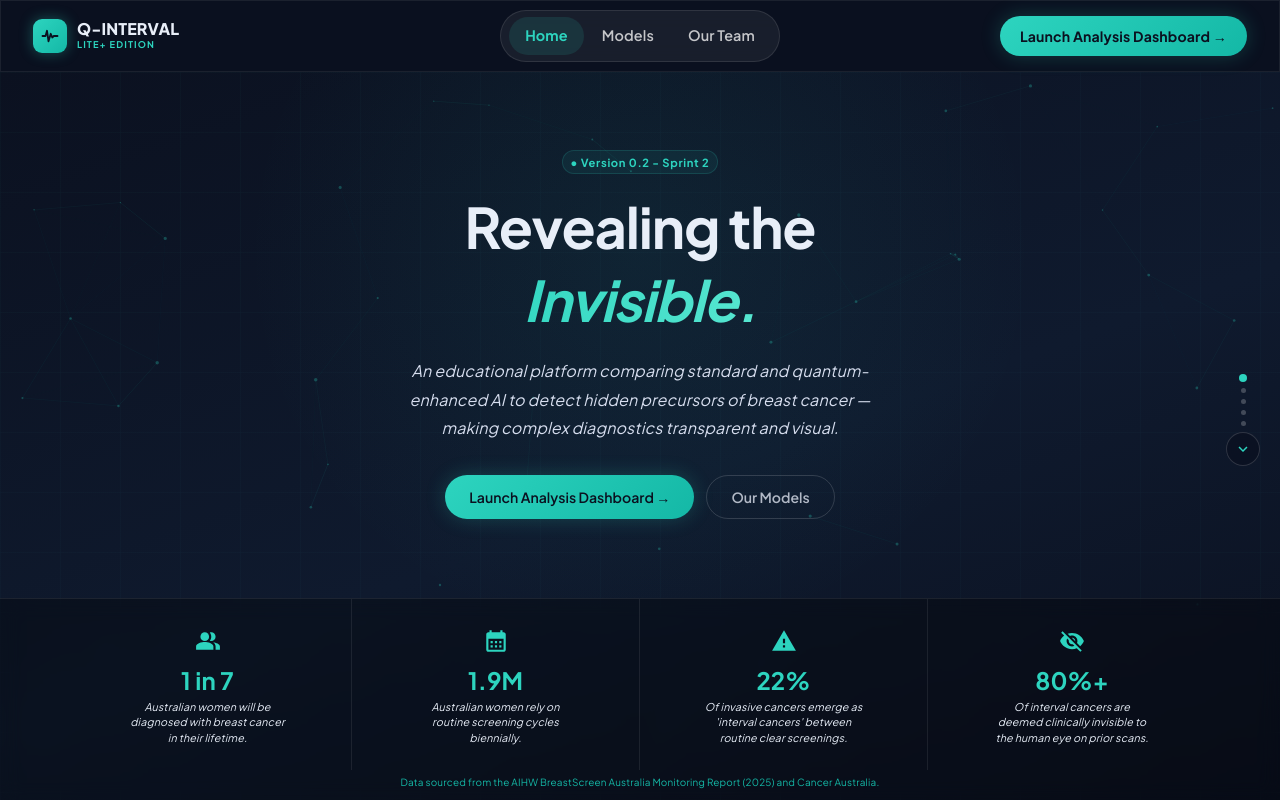
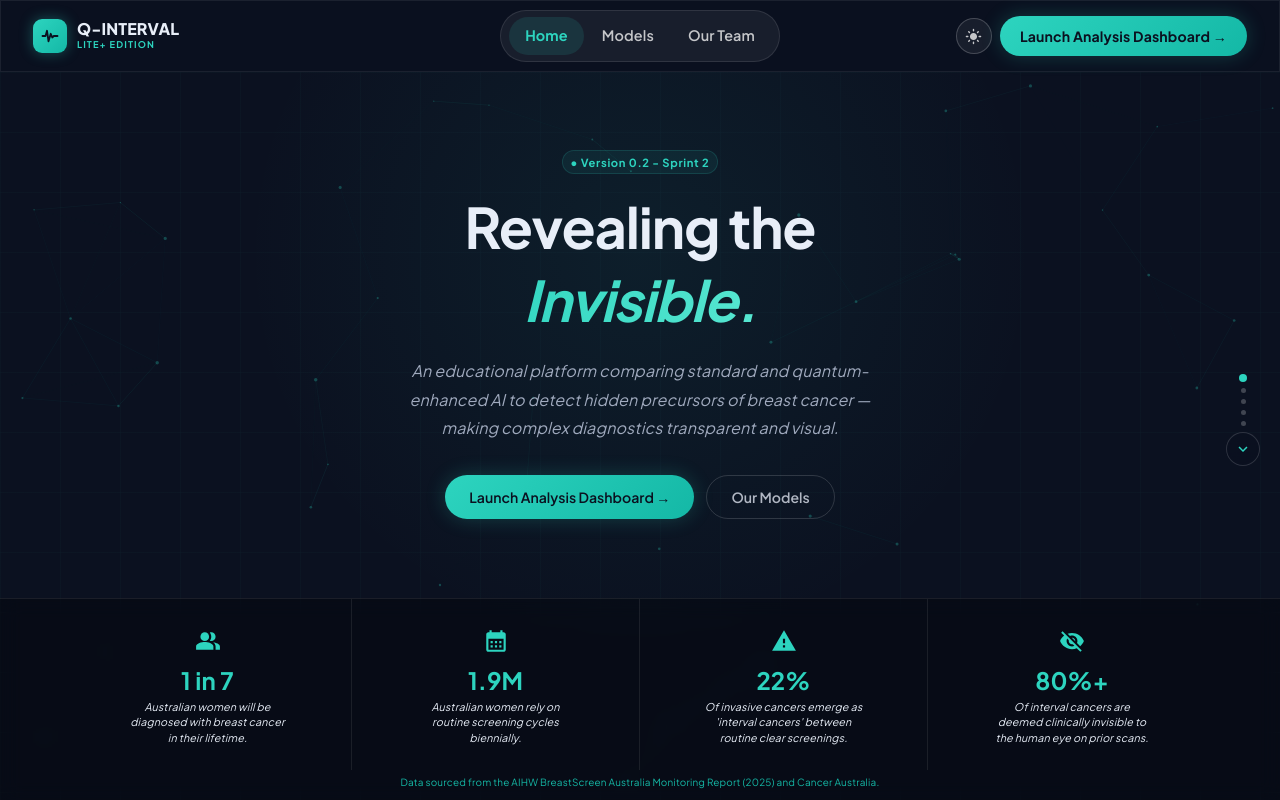
Before and after one commit to Nico-Gerber/Q-INTERVAL-Lite, a React (Create React App) app: page / in a window 1280 px wide. Shown: the top 800 px of the page. Built offline with nearby package versions, Linux system fonts and the light colour scheme.

Commit message:
Implemented basic Light/Dark mode functionality
Reads saved preference, saves state

```diff
--- a/src/App.js
+++ b/src/App.js
@@ -1,4 +1,4 @@
-import React, { useEffect } from 'react';
+import React, { useEffect, useMemo, useState, createContext, useContext } from 'react';
 import { Routes, Route, useLocation } from 'react-router-dom';
 import { ThemeProvider, createTheme, CssBaseline } from '@mui/material';
 import './App.css';
@@ -10,124 +10,31 @@ import Models from './pages/models';
 import OurTeam from './pages/ourteam';
 import Analysis from './pages/analysis';
 
+export const ColorModeContext = createContext({ toggleColorMode: () => {}, mode: 'dark' });
+export const useColorMode = () => useContext(ColorModeContext);
+
 function ScrollToTop() {
   const { pathname } = useLocation();
   useEffect(() => { window.scrollTo(0, 0); }, [pathname]);
   return null;
 }
 
-const theme = createTheme({
-  palette: {
-    mode: 'dark',
+// ── Shared across both themes ──────────────────────────────────────────────
+const sharedPalette = {
+  secondary:      { main: '#9333EA', light: '#C084FC', dark: '#7E22CE', contrastText: '#FFFFFF' },
+  cnn:            { main: '#3B82F6', light: '#93C5FD', dark: '#1D4ED8', contrastText: '#FFFFFF' },
+  qml:            { main: '#9333EA', light: '#C084FC', dark: '#7E22CE', contrastText: '#FFFFFF' },
+  classification: { main: '#94A3B8', light: '#CBD5E1', dark: '#64748B', contrastText: '#0B1120' },
+  risk:           { main: '#F59E0B', light: '#FCD34D', dark: '#B45309', contrastText: '#0B1120' },
+  compositeRisk:  { main: '#F97316', light: '#FDBA74', dark: '#C2410C', contrastText: '#0B1120' },
+  sequentialRisk: { main: '#F43F5E', light: '#FDA4AF', dark: '#BE123C', contrastText: '#FFFFFF' },
+  improving:      { main: '#FB923C', light: '#FDBA74', dark: '#EA580C', contrastText: '#0B1120' },
+  comingSoon:     { main: '#64748B', light: '#94A3B8', dark: '#475569', contrastText: '#FFFFFF' },
+  error:          { main: '#EF4444', light: '#FCA5A5', dark: '#B91C1C', contrastText: '#FFFFFF' },
+  warning:        { main: '#FBBF24', light: '#FDE68A', dark: '#D97706', contrastText: '#0B1120' },
+};
 
-    // ── Core brand ──────────────────────────────────────────────────────
-    // Teal — UI chrome only: nav, stepper, buttons, active states, branding
-    primary: {
-      main:         '#2DD4BF',
-      light:        '#5EEAD4',
-      dark:         '#14B8A6',
-      contrastText: '#0B1120',
-    },
-    secondary: {
-      main:         '#9333EA',
-      light:        '#C084FC',
-      dark:         '#7E22CE',
-      contrastText: '#FFFFFF',
-    },
-
-    // ── Model type colours ──────────────────────────────────────────────
-    // Used everywhere a CNN model is mentioned (columns, cards, labels)
-    cnn: {
-      main:         '#3B82F6',
-      light:        '#93C5FD',
-      dark:         '#1D4ED8',
-      contrastText: '#FFFFFF',
-    },
-    // Used everywhere a QML model is mentioned — contrasts CNN intentionally
-    qml: {
-      main:         '#9333EA',
-      light:        '#C084FC',
-      dark:         '#7E22CE',
-      contrastText: '#FFFFFF',
-    },
-
-    // ── Analysis mode colours ───────────────────────────────────────────
-    // Classification — slate grey: industry standard, nothing flashy
-    classification: {
-      main:         '#94A3B8',
-      light:        '#CBD5E1',
-      dark:         '#64748B',
-      contrastText: '#0B1120',
-    },
-    // Risk tab on Models page — amber: sits between orange and rose,
-    // unifies Composite Risk and Sequential Risk under one concept
-    risk: {
-      main:         '#F59E0B',
-      light:        '#FCD34D',
-      dark:         '#B45309',
-      contrastText: '#0B1120',
-    },
-    // Composite Risk Assessment mode — orange: immediate, weighted scoring
-    compositeRisk: {
-      main:         '#F97316',
-      light:        '#FDBA74',
-      dark:         '#C2410C',
-      contrastText: '#0B1120',
-    },
-    // Sequential Future Risk mode — rose: forward-looking, predictive urgency
-    sequentialRisk: {
-      main:         '#F43F5E',
-      light:        '#FDA4AF',
-      dark:         '#BE123C',
-      contrastText: '#FFFFFF',
-    },
-
-    // ── Status colours ──────────────────────────────────────────────────
-    // Active · Improving — warm orange (reuses compositeRisk family feel)
-    improving: {
-      main:         '#FB923C',
-      light:        '#FDBA74',
-      dark:         '#EA580C',
-      contrastText: '#0B1120',
-    },
-    // Coming Soon — muted slate
-    comingSoon: {
-      main:         '#64748B',
-      light:        '#94A3B8',
-      dark:         '#475569',
-      contrastText: '#FFFFFF',
-    },
-
-    // ── Standard MUI ───────────────────────────────────────────────────
-    success: { main: '#2DD4BF' },
-    error: {
-      main:         '#EF4444',
-      light:        '#FCA5A5',
-      dark:         '#B91C1C',
-      contrastText: '#FFFFFF',
-    },
-    warning: {
-      main:         '#FBBF24',
-      light:        '#FDE68A',
-      dark:         '#D97706',
-      contrastText: '#0B1120',
-    },
-
-    // ── Surface ─────────────────────────────────────────────────────────
-    background: {
-      default: '#0B1120',
-      paper:   '#111C2E',
-      hero:    'linear-gradient(160deg, #0B1120 0%, #0F1A2E 55%, #0B1120 100%)',
-    },
-    text: {
-      primary:   '#E8EEF8',
-      secondary: '#d7deef',
-      disabled:  '#4A5568',
-    },
-    divider: 'rgba(255,255,255,0.07)',
-  },
-
-  typography: {
+const sharedTypography = {
   fontFamily: '"Plus Jakarta Sans", sans-serif',
   h1: { fontWeight: 700, letterSpacing: '-0.02em' },
   h2: { fontWeight: 700, letterSpacing: '-0.02em' },
@@ -135,118 +42,198 @@ const theme = createTheme({
   h4: { fontWeight: 700 },
   h5: { fontWeight: 600 },
   h6: { fontWeight: 600 },
-    body1: { fontWeight: 400 },
-    body2: { fontWeight: 400 },
-  },
 
-  shape: { borderRadius: 12 },
+};
 
-  components: {
+const sharedShape = { borderRadius: 12 };
+
+const sharedComponents = (isDark) => ({
   MuiCssBaseline: {
     styleOverrides: {
-        body: { fontFamily: '"Plus Jakarta Sans", sans-serif', backgroundColor: '#0B1120', color: '#E8EEF8' },
+      body: {
+        backgroundColor: isDark ? '#0B1120' : '#D8DEF0',
+        color: isDark ? '#E8EEF8' : '#0F1923',
+        fontFamily: '"Plus Jakarta Sans", sans-serif',
+        overflowX: 'hidden',
+      },
       '*': { fontFamily: '"Plus Jakarta Sans", sans-serif' },
       '*::-webkit-scrollbar': { width: '6px' },
       '*::-webkit-scrollbar-track': { background: 'transparent' },
-        '*::-webkit-scrollbar-thumb': { background: 'rgba(45,212,191,0.2)', borderRadius: '3px' },
-        '*::-webkit-scrollbar-thumb:hover': { background: 'rgba(45,212,191,0.35)' },
+      '*::-webkit-scrollbar-thumb': { background: isDark ? 'rgba(45,212,191,0.2)' : 'rgba(13,148,136,0.35)', borderRadius: '3px' },
+      '*::-webkit-scrollbar-thumb:hover': { background: isDark ? 'rgba(45,212,191,0.35)' : 'rgba(13,148,136,0.55)' },
     },
   },
-    MuiTypography: { styleOverrides: { root: { fontFamily: '"Plus Jakarta Sans", sans-serif' } } },
   MuiButton: {
     styleOverrides: {
       root: { textTransform: 'none', fontWeight: 600, borderRadius: '999px', fontFamily: '"Plus Jakarta Sans", sans-serif' },
       containedPrimary: {
-          background: 'linear-gradient(135deg, #2DD4BF, #14B8A6)',
-          color: '#0B1120',
-          boxShadow: '0 0 20px rgba(45,212,191,0.22)',
-          '&:hover': { background: 'linear-gradient(135deg, #5EEAD4, #2DD4BF)', boxShadow: '0 0 28px rgba(45,212,191,0.32)' },
+        background: isDark
+          ? 'linear-gradient(135deg, #2DD4BF, #14B8A6)'
+          : 'linear-gradient(135deg, #0D9488, #0F766E)',
+        color: isDark ? '#0B1120' : '#FFFFFF',
+        boxShadow: isDark ? '0 0 20px rgba(45,212,191,0.22)' : '0 0 20px rgba(13,148,136,0.3)',
+        '&:hover': {
+          background: isDark
+            ? 'linear-gradient(135deg, #5EEAD4, #2DD4BF)'
+            : 'linear-gradient(135deg, #14B8A6, #0D9488)',
+          boxShadow: isDark ? '0 0 28px rgba(45,212,191,0.32)' : '0 0 28px rgba(13,148,136,0.45)',
+        },
       },
       outlined: {
-          borderColor: 'rgba(255,255,255,0.15)', color: '#E8EEF8',
-          '&:hover': { borderColor: '#2DD4BF', backgroundColor: 'rgba(45,212,191,0.06)' },
+        borderColor: isDark ? 'rgba(255,255,255,0.15)' : 'rgba(15,25,35,0.2)',
+        color: isDark ? '#E8EEF8' : '#0F1923',
+        '&:hover': { borderColor: isDark ? '#2DD4BF' : '#0D9488', backgroundColor: isDark ? 'rgba(45,212,191,0.06)' : 'rgba(13,148,136,0.06)' },
       },
       text: {
-          color: '#8A96B0',
-          '&:hover': { color: '#2DD4BF', backgroundColor: 'rgba(45,212,191,0.06)' },
+        color: isDark ? '#8A96B0' : '#2A3A50',
+        '&:hover': { color: isDark ? '#2DD4BF' : '#0D9488', backgroundColor: isDark ? 'rgba(45,212,191,0.06)' : 'rgba(13,148,136,0.06)' },
       },
     },
   },
-    MuiInputBase: { styleOverrides: { root: { fontFamily: '"Plus Jakarta Sans", sans-serif' } } },
   MuiPaper: {
     styleOverrides: {
-        root: { backgroundImage: 'none', backgroundColor: '#111C2E', border: '1px solid rgba(255,255,255,0.07)' },
+      root: {
+        backgroundImage: 'none',
+        backgroundColor: isDark ? '#111C2E' : '#E4E9F5',
+        border: `1px solid ${isDark ? 'rgba(255,255,255,0.07)' : 'rgba(15,25,35,0.1)'}`,
+        boxShadow: isDark ? 'none' : '0 1px 4px rgba(15,25,35,0.08)',
+      },
     },
   },
   MuiAppBar: {
     styleOverrides: {
       root: {
-          backgroundImage: 'none', backgroundColor: 'rgba(11,17,32,0.92)',
+        backgroundImage: 'none',
+        backgroundColor: 'rgba(11,17,32,0.95)', // always dark nav
         backdropFilter: 'blur(14px)', WebkitBackdropFilter: 'blur(14px)',
         borderBottom: '1px solid rgba(255,255,255,0.07)', boxShadow: 'none',
       },
     },
   },
   MuiChip: { styleOverrides: { root: { borderRadius: '999px', fontFamily: '"Plus Jakarta Sans", sans-serif' } } },
-    MuiToggleButton: {
-      styleOverrides: {
-        root: {
-          textTransform: 'none', fontWeight: 600, borderRadius: '10px !important',
-          border: '1px solid rgba(255,255,255,0.08) !important', color: '#8A96B0',
-          fontFamily: '"Plus Jakarta Sans", sans-serif',
-          '&.Mui-selected': { color: '#2DD4BF', backgroundColor: 'rgba(45,212,191,0.1)', borderColor: '#2DD4BF !important' },
-          '&:hover': { backgroundColor: 'rgba(45,212,191,0.06)' },
-        },
-      },
-    },
-    MuiDivider: { styleOverrides: { root: { borderColor: 'rgba(255,255,255,0.07)' } } },
+  MuiDivider: { styleOverrides: { root: { borderColor: isDark ? 'rgba(255,255,255,0.07)' : 'rgba(15,25,35,0.12)' } } },
   MuiAlert: {
     styleOverrides: {
-        root: { borderRadius: 10, fontFamily: '"Plus Jakarta Sans", sans-serif' },
-        standardSuccess: { backgroundColor: 'rgba(45,212,191,0.08)', color: '#2DD4BF' },
-        standardError:   { backgroundColor: 'rgba(239,68,68,0.1)',   color: '#EF4444' },
-        standardWarning: { backgroundColor: 'rgba(251,191,36,0.08)', color: '#FBBF24' },
-      },
-    },
-    MuiDialog: {
-      styleOverrides: {
-        paper: { backgroundColor: '#111C2E', backgroundImage: 'none', border: '1px solid rgba(255,255,255,0.08)' },
-      },
-    },
-    MuiStepper: {
-      styleOverrides: {
-        root: {
-          '& .MuiStepIcon-root.Mui-active':    { color: '#2DD4BF' },
-          '& .MuiStepIcon-root.Mui-completed': { color: '#2DD4BF' },
-        },
+      root: { borderRadius: 10 },
+      standardSuccess: { backgroundColor: isDark ? 'rgba(45,212,191,0.08)' : 'rgba(13,148,136,0.1)', color: isDark ? '#2DD4BF' : '#0D9488' },
+      standardError:   { backgroundColor: isDark ? 'rgba(239,68,68,0.1)'   : 'rgba(239,68,68,0.08)',  color: isDark ? '#EF4444' : '#DC2626' },
+      standardWarning: { backgroundColor: isDark ? 'rgba(251,191,36,0.08)' : 'rgba(251,191,36,0.1)',  color: isDark ? '#FBBF24' : '#D97706' },
     },
   },
   MuiCard: {
     styleOverrides: {
       root: {
-          backgroundImage: 'none', backgroundColor: '#111C2E',
-          border: '1px solid rgba(255,255,255,0.07)',
+        backgroundImage: 'none',
+        backgroundColor: isDark ? '#111C2E' : '#E4E9F5',
+        border: `1px solid ${isDark ? 'rgba(255,255,255,0.07)' : 'rgba(15,25,35,0.1)'}`,
         transition: 'border-color 0.2s ease, box-shadow 0.2s ease',
-          '&:hover': { borderColor: 'rgba(45,212,191,0.25)', boxShadow: '0 8px 32px rgba(0,0,0,0.35)' },
+        '&:hover': {
+          borderColor: isDark ? 'rgba(45,212,191,0.25)' : 'rgba(13,148,136,0.4)',
+          boxShadow: isDark ? '0 8px 32px rgba(0,0,0,0.35)' : '0 6px 24px rgba(15,25,35,0.12)',
+        },
       },
     },
   },
   MuiOutlinedInput: {
     styleOverrides: {
       root: {
-          borderRadius: '10px', backgroundColor: '#111C2E', fontFamily: '"Plus Jakarta Sans", sans-serif',
-          '& .MuiOutlinedInput-notchedOutline': { borderColor: 'rgba(255,255,255,0.08)' },
-          '&:hover .MuiOutlinedInput-notchedOutline': { borderColor: 'rgba(255,255,255,0.15)' },
-          '&.Mui-focused .MuiOutlinedInput-notchedOutline': { borderColor: '#2DD4BF', boxShadow: '0 0 0 3px rgba(45,212,191,0.12)' },
+        borderRadius: '10px',
+        backgroundColor: isDark ? '#111C2E' : '#E4E9F5',
+        '& .MuiOutlinedInput-notchedOutline': { borderColor: isDark ? 'rgba(255,255,255,0.08)' : 'rgba(15,25,35,0.15)' },
+        '&:hover .MuiOutlinedInput-notchedOutline': { borderColor: isDark ? 'rgba(255,255,255,0.15)' : 'rgba(15,25,35,0.3)' },
+        '&.Mui-focused .MuiOutlinedInput-notchedOutline': { borderColor: isDark ? '#2DD4BF' : '#0D9488', boxShadow: `0 0 0 3px ${isDark ? 'rgba(45,212,191,0.12)' : 'rgba(13,148,136,0.12)'}` },
       },
+    },
+  },
+  MuiStepper: {
+    styleOverrides: {
+      root: {
+        '& .MuiStepIcon-root.Mui-active':    { color: isDark ? '#2DD4BF' : '#0D9488' },
+        '& .MuiStepIcon-root.Mui-completed': { color: isDark ? '#2DD4BF' : '#0D9488' },
       },
     },
   },
 });
 
+// ── Dark theme ─────────────────────────────────────────────────────────────
+const darkTheme = createTheme({
+  palette: {
+    mode: 'dark',
+    ...sharedPalette,
+    primary: { main: '#2DD4BF', light: '#5EEAD4', dark: '#14B8A6', contrastText: '#0B1120' },
+    success: { main: '#2DD4BF' },
+    background: {
+      default: '#0B1120',
+      paper:   '#111C2E',
+      // Hero tokens — used directly in home.jsx
+      heroGradient: 'linear-gradient(160deg, #0B1120 0%, #0F1A2E 55%, #0B1120 100%)',
+      heroGlow:     'radial-gradient(circle, rgba(45,212,191,0.10) 0%, transparent 70%)',
+      heroGrid:     'rgba(45,212,191,0.06)',
+      heroStatsBg:  'rgba(0,0,0,0.35)',
+      heroStatsBorder: 'rgba(255,255,255,0.08)',
+    },
+    text: {
+      primary:   '#E8EEF8',
+      // Bumped from #8A96B0 — was too faint, now clearly legible
+      secondary: '#A0AABE',
+      disabled:  '#4A5568',
+    },
+    divider: 'rgba(255,255,255,0.07)',
+  },
+  typography: sharedTypography,
+  shape: sharedShape,
+  components: sharedComponents(true),
+});
+
+// ── Light theme ────────────────────────────────────────────────────────────
+const lightTheme = createTheme({
+  palette: {
+    mode: 'light',
+    ...sharedPalette,
+    primary: { main: '#0D9488', light: '#2DD4BF', dark: '#0F766E', contrastText: '#FFFFFF' },
+    success: { main: '#0D9488' },
+    background: {
+      default: '#D8DEF0',
+      paper:   '#E4E9F5',
+      // Hero is now fully light in light mode
+      heroGradient: 'linear-gradient(160deg, #E8F4F2 0%, #F0FBF9 50%, #E4EEF8 100%)',
+      heroGlow:     'radial-gradient(circle, rgba(13,148,136,0.18) 0%, transparent 70%)',
+      heroGrid:     'rgba(13,148,136,0.08)',
+      heroStatsBg:  'rgba(0,0,0,0.45)',
+      heroStatsBorder: 'rgba(0,0,0,0.18)',
+    },
+    text: {
+      primary:   '#0F1923',
+      // Bumped from #2A3A50 — darker, clearly readable body text
+      secondary: '#1E3048',
+      disabled:  '#7A8FA8',
+    },
+    divider: 'rgba(15,25,35,0.12)',
+  },
+  typography: sharedTypography,
+  shape: sharedShape,
+  components: sharedComponents(false),
+});
+
 function App() {
+  // Read saved preference on first load, default to dark
+  const [mode, setMode] = useState(() => {
+    try { return localStorage.getItem('colorMode') || 'dark'; }
+    catch { return 'dark'; }
+  });
+
+  const colorMode = useMemo(() => ({
+    mode,
+    toggleColorMode: () => setMode((prev) => {
+      const next = prev === 'dark' ? 'light' : 'dark';
+      try { localStorage.setItem('colorMode', next); } catch {}
+      return next;
+    }),
+  }), [mode]);
+
   return (
-    <ThemeProvider theme={theme}>
+    <ColorModeContext.Provider value={colorMode}>
+      <ThemeProvider theme={mode === 'dark' ? darkTheme : lightTheme}>
         <CssBaseline />
         <ScrollToTop />
         <div className="app-root">
@@ -260,6 +247,7 @@ function App() {
           <Footer />
         </div>
       </ThemeProvider>
+    </ColorModeContext.Provider>
   );
 }
 
--- a/src/components/Navigation.jsx
+++ b/src/components/Navigation.jsx
@@ -2,10 +2,16 @@ import React, { useState } from 'react';
 import {
   AppBar, Toolbar, Typography, Button, Box,
   IconButton, Drawer, List, ListItem, ListItemButton,
-  ListItemText, Divider, useMediaQuery, useTheme,
+  ListItemText, Divider, useMediaQuery, useTheme, Tooltip,
 } from '@mui/material';
-import { Menu as MenuIcon, Close as CloseIcon } from '@mui/icons-material';
+import {
+  Menu as MenuIcon,
+  Close as CloseIcon,
+  LightMode as SunIcon,
+  DarkMode as MoonIcon,
+} from '@mui/icons-material';
 import { Link, useLocation } from 'react-router-dom';
+import { ColorModeContext } from '../App';
 
 const NAV_ITEMS = [
   { label: 'Home',     path: '/' },
@@ -22,13 +28,16 @@ const ECGIcon = () => (
 );
 
 const Navigation = () => {
-  const location = useLocation();
-  const theme    = useTheme();
-  const isMobile = useMediaQuery(theme.breakpoints.down('md'));
+  const location   = useLocation();
+  const theme      = useTheme();
+  const isMobile   = useMediaQuery(theme.breakpoints.down('md'));
   const [drawerOpen, setDrawerOpen] = useState(false);
 
+  // Consume the color mode context from App.js
+  const { mode, toggleColorMode } = React.useContext(ColorModeContext);
+  const isDark = mode === 'dark';
+
   const handleNavClick = (path) => {
-    // If already on home, scroll back to top
     if (path === '/' && location.pathname === '/') {
       window.scrollTo({ top: 0, behavior: 'smooth' });
     }
@@ -77,8 +86,7 @@ const Navigation = () => {
                       color: active ? '#2DD4BF' : 'rgba(255,255,255,0.75)',
                       fontWeight: active ? 700 : 600,
                       fontSize: '0.9rem',
-                      px: 2,
-                      py: 0.8,
+                      px: 2, py: 0.8,
                       borderRadius: '999px',
                       minWidth: 0,
                       letterSpacing: '0.01em',
@@ -94,9 +102,36 @@ const Navigation = () => {
             </Box>
           )}
 
-          {/* CTA / hamburger */}
+          {/* Right side — CTA + theme toggle, or hamburger on mobile */}
           {!isMobile ? (
-            <Box sx={{ display: 'flex', justifyContent: 'flex-end' }}>
+            <Box sx={{ display: 'flex', justifyContent: 'flex-end', alignItems: 'center', gap: 1 }}>
+
+              {/* Theme toggle — plain white, no colour tinting */}
+              <Tooltip title={isDark ? 'Switch to light mode' : 'Switch to dark mode'} arrow>
+                <IconButton
+                  onClick={toggleColorMode}
+                  size="small"
+                  sx={{
+                    width: 36, height: 36,
+                    border: '1px solid rgba(255,255,255,0.2)',
+                    borderRadius: '999px',
+                    color: 'rgba(255,255,255,0.75)',
+                    backgroundColor: 'rgba(255,255,255,0.06)',
+                    transition: 'all 0.2s',
+                    '&:hover': {
+                      backgroundColor: 'rgba(255,255,255,0.12)',
+                      borderColor: 'rgba(255,255,255,0.4)',
+                      color: '#FFFFFF',
+                    },
+                  }}
+                >
+                  {isDark
+                    ? <SunIcon sx={{ fontSize: 17 }} />
+                    : <MoonIcon sx={{ fontSize: 17 }} />
+                  }
+                </IconButton>
+              </Tooltip>
+
               <Button
                 component={Link}
                 to="/Analysis"
@@ -107,22 +142,41 @@ const Navigation = () => {
               </Button>
             </Box>
           ) : (
-            <IconButton onClick={() => setDrawerOpen(true)} sx={{ color: 'rgba(255,255,255,0.8)', justifySelf: 'end' }}>
-              <MenuIcon />
-            </IconButton>
+            <Box sx={{ display: 'flex', alignItems: 'center', gap: 0.5, justifySelf: 'end' }}>
+              {/* Theme toggle on mobile too */}
+              <IconButton
+                onClick={toggleColorMode}
+                size="small"
+                sx={{
+                  color: 'rgba(255,255,255,0.75)',
+                  '&:hover': { backgroundColor: 'rgba(255,255,255,0.08)', color: '#FFFFFF' },
+                }}
+              >
+                {isDark ? <SunIcon sx={{ fontSize: 18 }} /> : <MoonIcon sx={{ fontSize: 18 }} />}
+              </IconButton>
+              <IconButton onClick={() => setDrawerOpen(true)} sx={{ color: 'rgba(255,255,255,0.8)' }}>
+                <MenuIcon />
+              </IconButton>
+            </Box>
           )}
         </Toolbar>
       </AppBar>
 
       {/* Mobile drawer */}
-      <Drawer anchor="right" open={drawerOpen} onClose={() => setDrawerOpen(false)}
-        PaperProps={{ sx: { width: 270, backgroundColor: '#111C2E', borderLeft: '1px solid rgba(255,255,255,0.07)' } }}>
+      <Drawer
+        anchor="right"
+        open={drawerOpen}
+        onClose={() => setDrawerOpen(false)}
+        PaperProps={{ sx: { width: 270, backgroundColor: '#111C2E', borderLeft: '1px solid rgba(255,255,255,0.07)' } }}
+      >
         <Box sx={{ p: 2, display: 'flex', justifyContent: 'space-between', alignItems: 'center' }}>
           <Box sx={{ display: 'flex', alignItems: 'center', gap: 1 }}>
             <ECGIcon />
             <Typography sx={{ color: '#E8EEF8', fontWeight: 700, fontSize: '0.95rem' }}>Q-INTERVAL</Typography>
           </Box>
-          <IconButton onClick={() => setDrawerOpen(false)} sx={{ color: 'rgba(255,255,255,0.5)' }}><CloseIcon fontSize="small" /></IconButton>
+          <IconButton onClick={() => setDrawerOpen(false)} sx={{ color: 'rgba(255,255,255,0.5)' }}>
+            <CloseIcon fontSize="small" />
+          </IconButton>
         </Box>
         <Divider sx={{ borderColor: 'rgba(255,255,255,0.07)' }} />
         <List sx={{ pt: 1 }}>
@@ -142,6 +196,20 @@ const Navigation = () => {
             );
           })}
         </List>
+        <Divider sx={{ borderColor: 'rgba(255,255,255,0.07)', mx: 2 }} />
+        {/* Theme toggle row in drawer */}
+        <Box sx={{ px: 2, pt: 1.5, display: 'flex', alignItems: 'center', justifyContent: 'space-between' }}>
+          <Typography sx={{ color: 'rgba(255,255,255,0.5)', fontSize: '0.78rem' }}>
+            {isDark ? 'Dark mode' : 'Light mode'}
+          </Typography>
+          <IconButton
+            onClick={toggleColorMode}
+            size="small"
+            sx={{ color: 'rgba(255,255,255,0.75)', border: '1px solid rgba(255,255,255,0.12)', borderRadius: '999px', p: 0.75, '&:hover': { color: '#FFFFFF', backgroundColor: 'rgba(255,255,255,0.08)' } }}
+          >
+            {isDark ? <SunIcon sx={{ fontSize: 16 }} /> : <MoonIcon sx={{ fontSize: 16 }} />}
+          </IconButton>
+        </Box>
         <Box sx={{ p: 2, mt: 1 }}>
           <Button component={Link} to="/Analysis" variant="contained" fullWidth onClick={() => setDrawerOpen(false)} sx={{ py: 1.2, fontSize: '0.9rem', fontWeight: 700 }}>
             Launch Analysis Dashboard →
```
Lines whose indentation alone changed are shown as unchanged.
